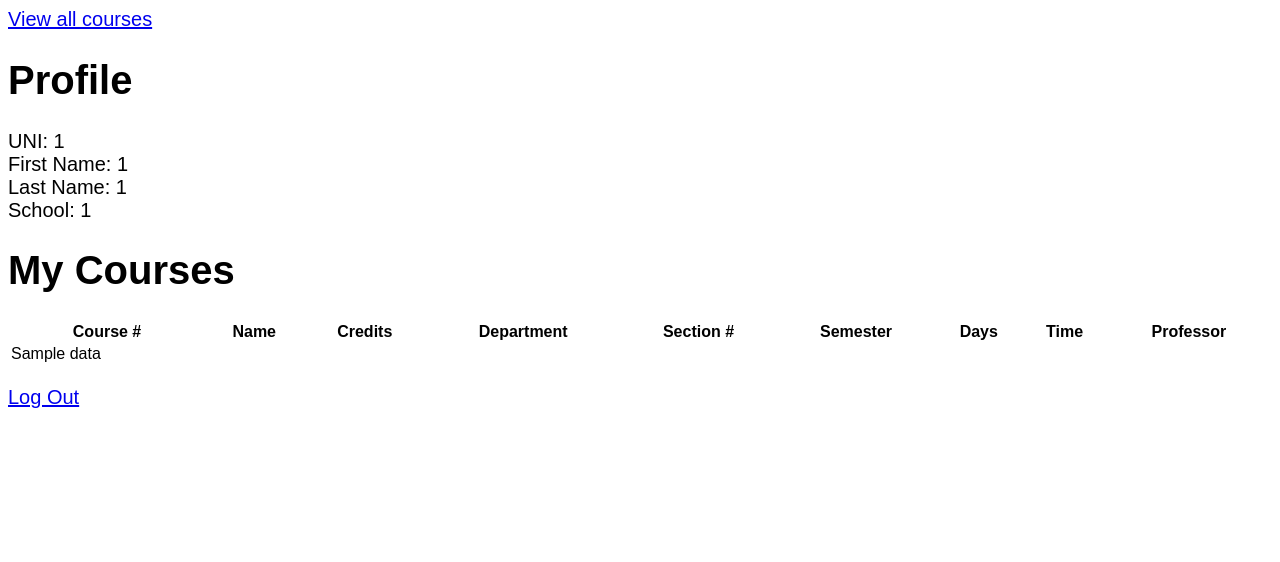
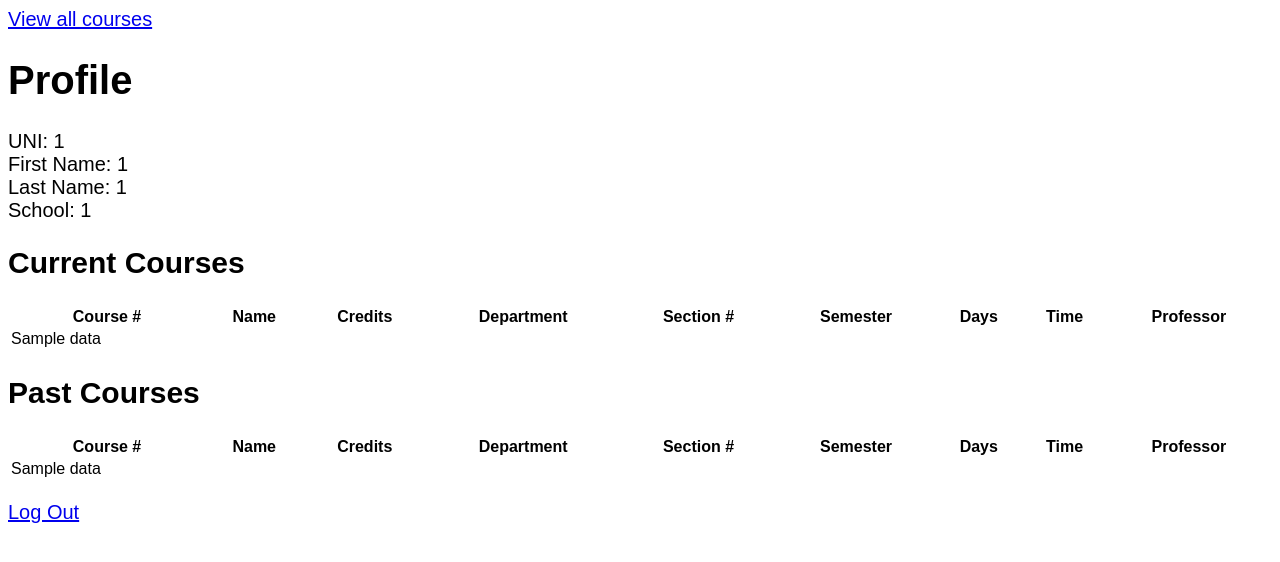
Before and after one commit to domgordon/SSOLIT, a Flask app: template templates/profile.html in a window 1280 px wide. Shown: the top 562 px of the page. Run offline with Flask 2, Linux system fonts and the light colour scheme; the template is opened without the code that fills it: most values are stand-ins (such as "Sample title", 1, 10 or a date in 2020); parts of the project's set-up code (start-up, migrations or seed data) failed here and were passed over.

Commit message:
profile sorts by current and past semesters

```diff
--- a/server.py
+++ b/server.py
@@ -178,9 +178,11 @@ def allcourses():
 def profile():
   query1 = "SELECT * from students_attends S where S.sid = '%s'" % (USER)
   info = courselister(query1)
-  query2 = "SELECT DISTINCT C.cid, C.cname, C.credits, C.dname, S.section_n, S.semester, S.days, S.section_time, P.p_last_name FROM courses_offered C, sections_available_taught S, professors_works P, enrolled_in E WHERE S.cid=C.cid AND S.pid=P.pid and E.sid='%s' and E.cid=S.cid and E.section_n=S.section_n and E.semester=S.semester" % (USER)
+  query2 = "SELECT DISTINCT C.cid, C.cname, C.credits, C.dname, S.section_n, S.semester, S.days, S.section_time, P.p_last_name FROM courses_offered C, sections_available_taught S, professors_works P, enrolled_in E WHERE S.cid=C.cid AND S.pid=P.pid and E.sid='%s' and E.cid=S.cid and E.section_n=S.section_n and E.semester=S.semester AND S.semester='SPRING18'" % (USER)
   courses = courselister(query2)
-  fin = [info,courses]
+  query3 = "SELECT DISTINCT C.cid, C.cname, C.credits, C.dname, S.section_n, S.semester, S.days, S.section_time, P.p_last_name FROM courses_offered C, sections_available_taught S, professors_works P, enrolled_in E WHERE S.cid=C.cid AND S.pid=P.pid and E.sid='%s' and E.cid=S.cid and E.section_n=S.section_n and E.semester=S.semester AND S.semester!='SPRING18' ORDER BY S.semester" % (USER)
+  past = courselister(query3)
+  fin = [info,courses,past]
   context = dict(data = fin)
   return render_template("profile.html", **context)
 
--- a/templates/profile.html
+++ b/templates/profile.html
@@ -15,7 +15,7 @@ First Name: {{data[0][0][1]}} <br>
 Last Name: {{data[0][0][2]}} <br>
 School: {{data[0][0][3]}} <br>
 
-<h1>My Courses</h1>
+<h2>Current Courses</h2>
 
 <div>
   <table style = "width:100%">
@@ -43,6 +43,33 @@ School: {{data[0][0][3]}} <br>
   </div>
 
 
+
+<h2>Past Courses</h2>
+<div>
+  <table style = "width:100%">
+    <tr>
+        <th>Course #</th>
+        <th>Name</th>
+        <th>Credits</th>
+        <th>Department</th>
+        <th>Section #</th>
+        <th>Semester</th>
+        <th>Days</th>
+        <th>Time</th>
+        <th>Professor</th>
+    </tr>
+    {% for n in data[2] %}
+    <tr>
+        {% for i in n %}
+        <td>
+        {{i}}
+        </td>
+        {% endfor %}
+    </tr>
+    {% endfor %}
+  </table>
+  </div>
+
 <p><a href="/">Log Out</a></p>
 </body>
 </html>
```
